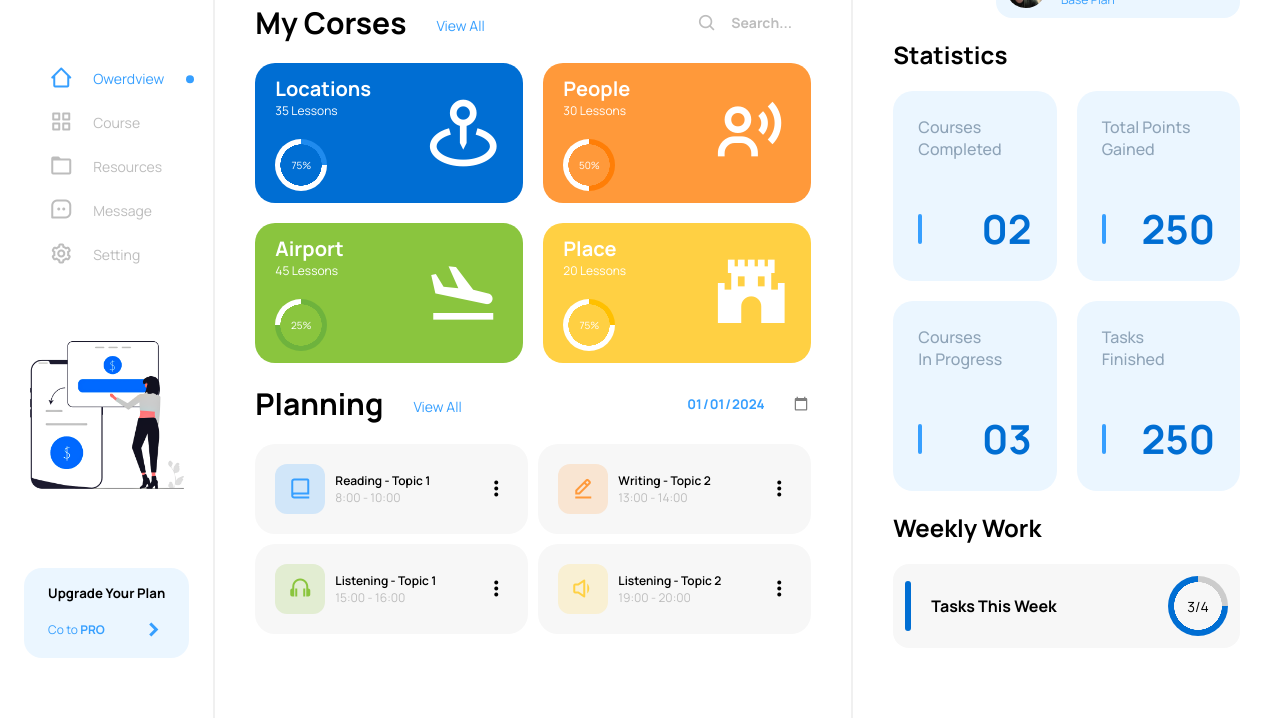
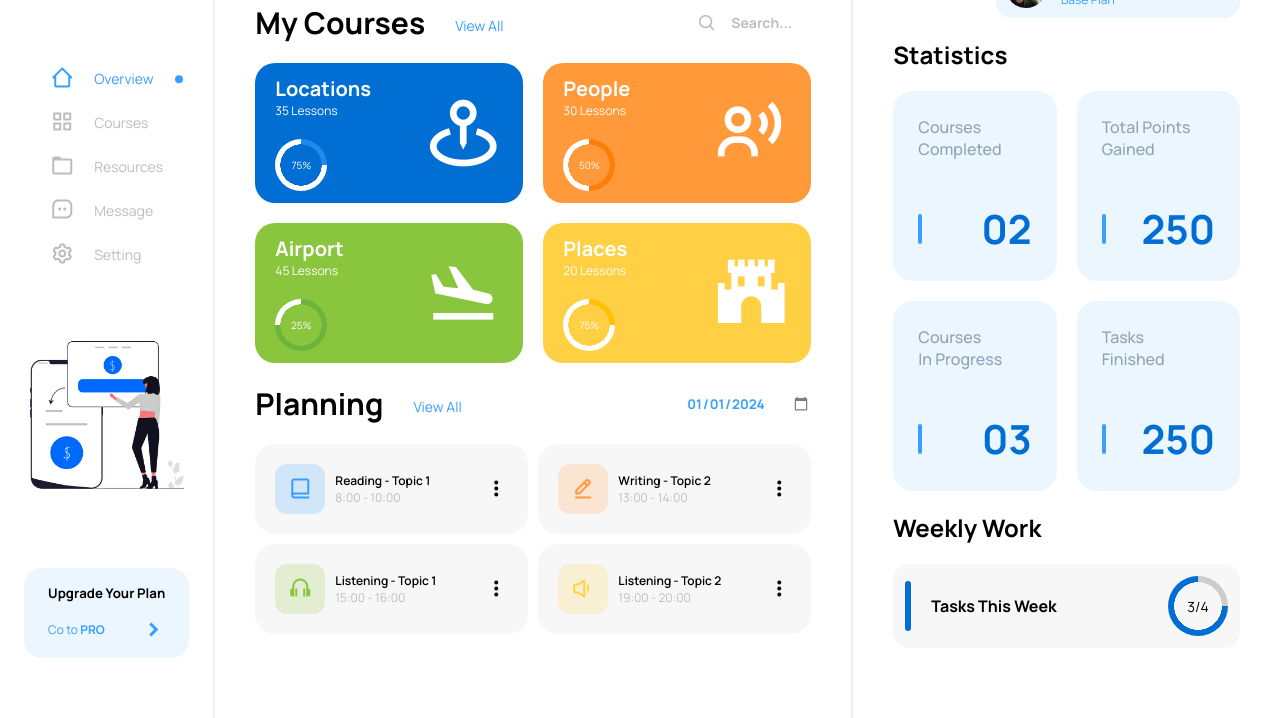
Before and after one commit to Alexandr696/project_2, a plain HTML site: page index.html in a window 1280 px wide. Shown: the part 82-800 px from the top of the page. Drawn offline with nearby package versions, Linux system fonts and the light colour scheme.

Commit message:
Исправлены ошибки

```diff
--- a/index.html
+++ b/index.html
@@ -21,11 +21,11 @@
             <div class="sidebar">
                 <div class="item" id="active">
                     <i class='bx bx-home-alt-2' ></i>
-                    <a href="#">Owerdview</a>
+                    <a href="#">Overview</a>
                 </div>
                 <div class="item">
                     <i class='bx bx-grid-alt' ></i>
-                    <a href="#">Course</a>
+                    <a href="#">Courses</a>
                 </div>
                 <div class="item">
                     <i class='bx bx-folder' ></i>
@@ -63,7 +63,7 @@
 
             <div class="separator">
                 <div class="info">
-                    <h3>My Corses</h3>
+                    <h3>My Courses</h3>
                     <a href="#">View All</a>
                 </div>
                 <div class="search">
@@ -109,7 +109,7 @@
                 <div class="item">
                     <div class="progress">
                         <div class="info">
-                            <h5>Place</h5>
+                            <h5>Places</h5>
                             <p>20 Lessons</p>
                         </div>
                         <div class="progress-bar" role="progressbar" aria-valuenow="75" aria-valuemin="0" aria-valuemax="100">
```
